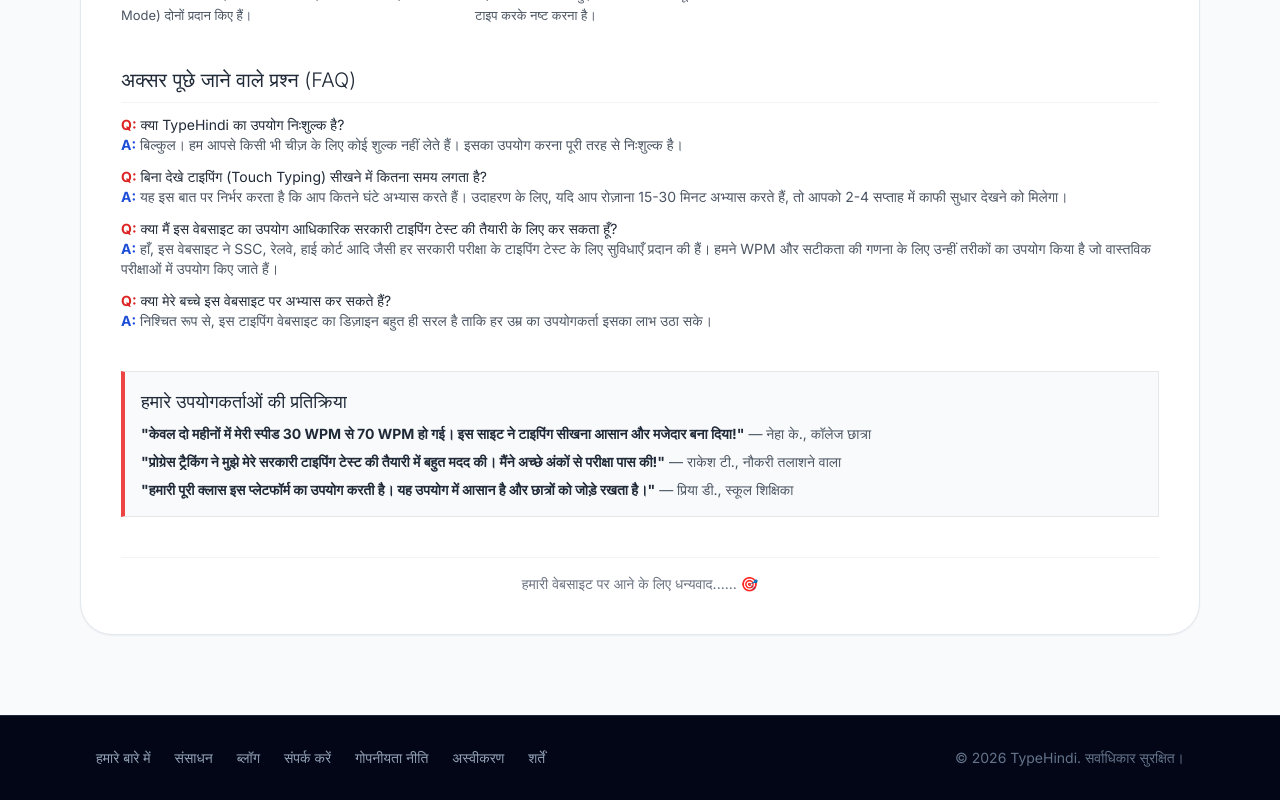
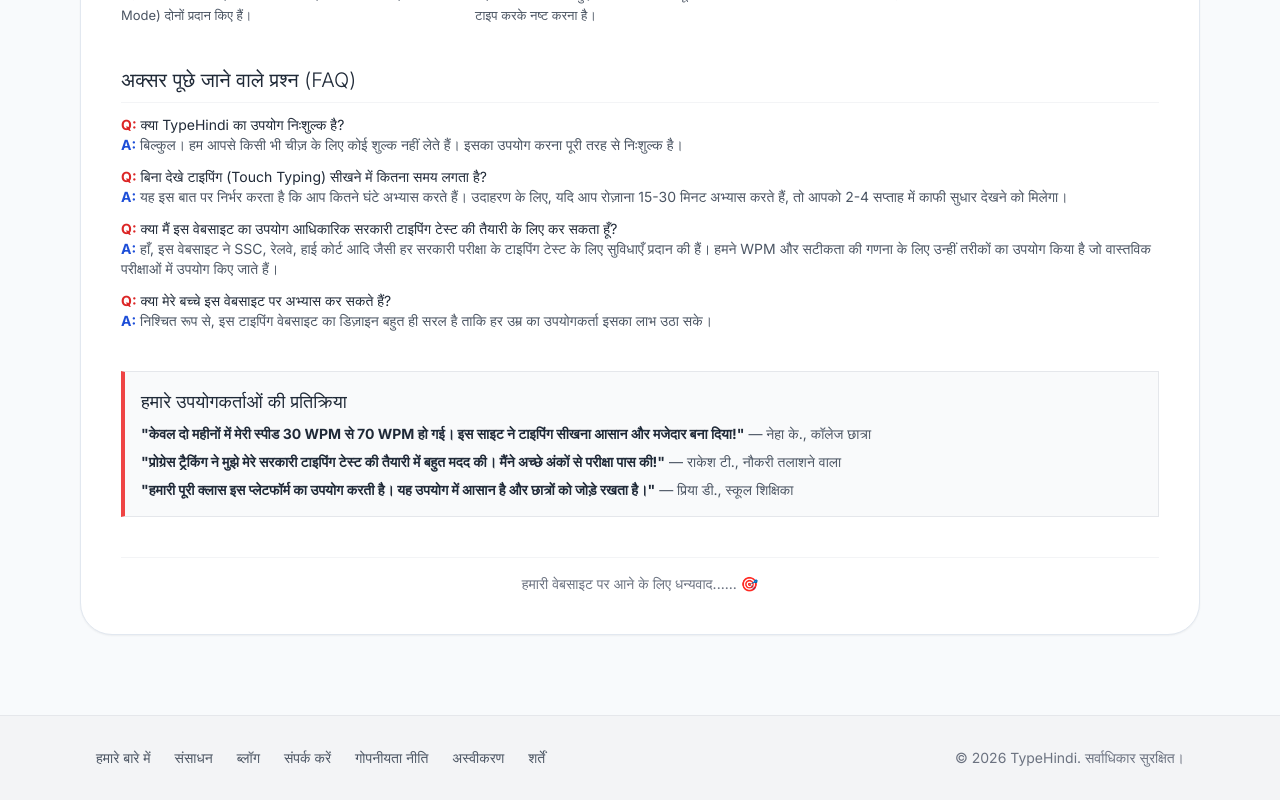
Before and after one commit to therohitbiruli/typehindi, a Next.js app: page / in a window 1280 px wide. Shown: the part 3399-4199 px from the top of the page. Built offline with nearby package versions, Linux system fonts and the light colour scheme.

Commit message:
style: change footer background to a darker shade of white (bg-gray-100)

```diff
--- a/src/components/Footer.tsx
+++ b/src/components/Footer.tsx
@@ -12,7 +12,7 @@ const footerLinks = [
 
 export function Footer() {
   return (
-    <footer className="mt-auto border-t border-slate-800 bg-slate-950 dark:border-slate-900 dark:bg-black">
+    <footer className="mt-auto border-t border-gray-200 bg-gray-100 dark:border-gray-800 dark:bg-gray-950">
       <div className="container-main py-8">
         <div className="flex flex-col items-center gap-4 sm:flex-row sm:justify-between">
           <div className="flex flex-wrap justify-center gap-4 sm:gap-6">
@@ -20,13 +20,13 @@ export function Footer() {
               <Link
                 key={link.href}
                 href={link.href}
-                className="text-sm text-slate-400 transition-colors hover:text-white dark:text-slate-400 dark:hover:text-white"
+                className="text-sm text-gray-600 transition-colors hover:text-primary-600 dark:text-gray-400 dark:hover:text-primary-400"
               >
                 {link.label}
               </Link>
             ))}
           </div>
-          <p className="text-sm text-slate-500 dark:text-slate-600">
+          <p className="text-sm text-gray-500 dark:text-gray-400">
             © {new Date().getFullYear()} TypeHindi. सर्वाधिकार सुरक्षित।
           </p>
         </div>
```
